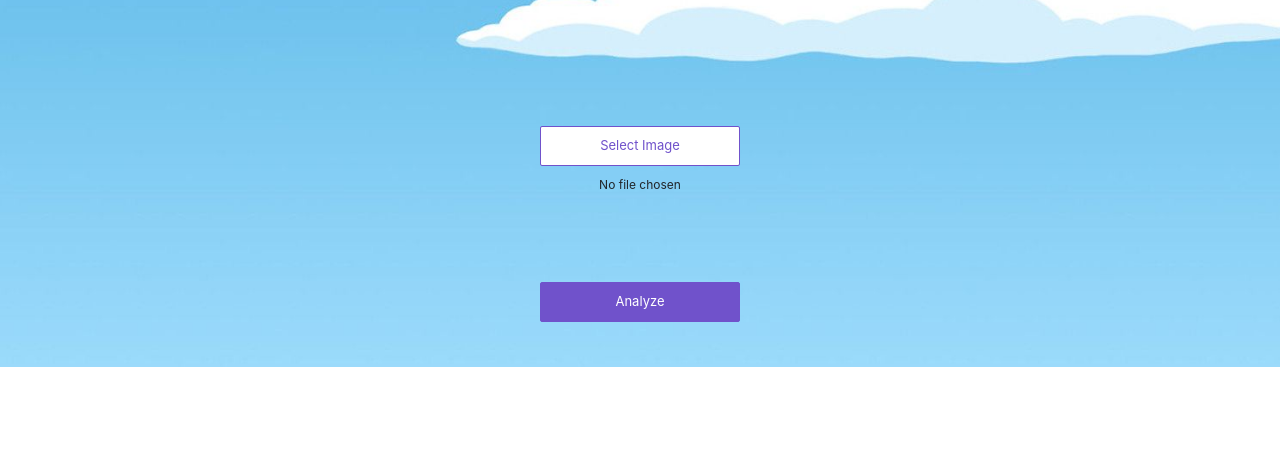
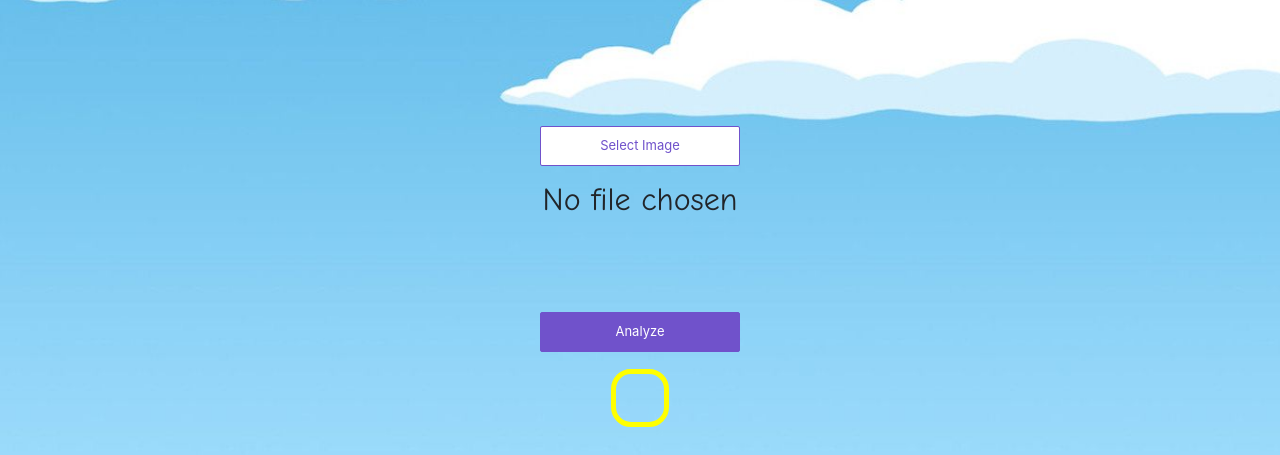
Before and after one commit to aminatamoo/simpsons_img_classifier, a plain HTML site: page app/view/index.html in a window 1280 px wide. Shown: the part 544-999 px from the top of the page. Before the commit the page ends 911 px from the top, so only its background shows below. Drawn offline with nearby package versions, Linux system fonts and the light colour scheme.

Commit message:
fix up result font

```diff
--- a/app/static/style.css
+++ b/app/static/style.css
@@ -4,6 +4,18 @@ body {
     background-size:cover;
 }
 
+label {
+    font-size: 2rem;
+    font-family: "Comic Sans MS", cursive, sans-serif;
+}
+
+#result-label {
+    border: 5px solid yellow;
+    border-radius: 20px;
+    padding: 3vh;
+    font-weight: bold;
+    color: white;
+}
 .no-display {
     display: none;
 }
```
